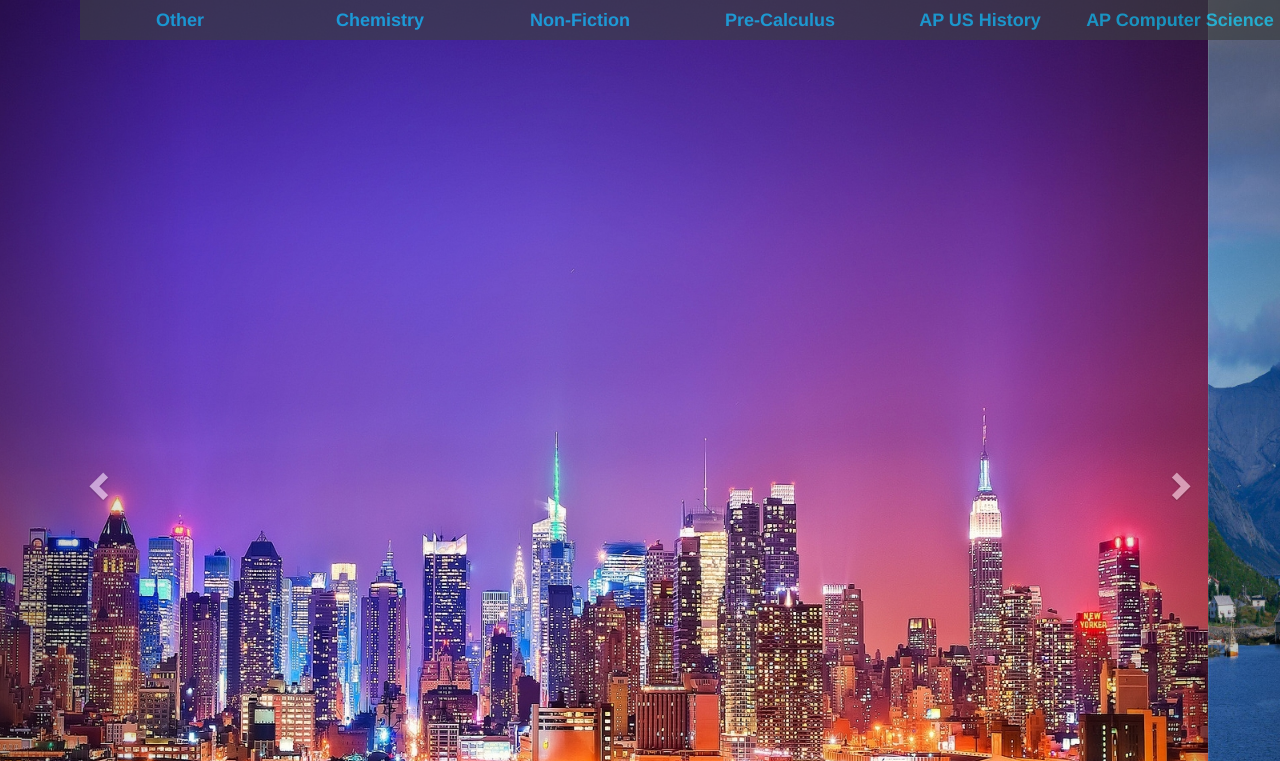
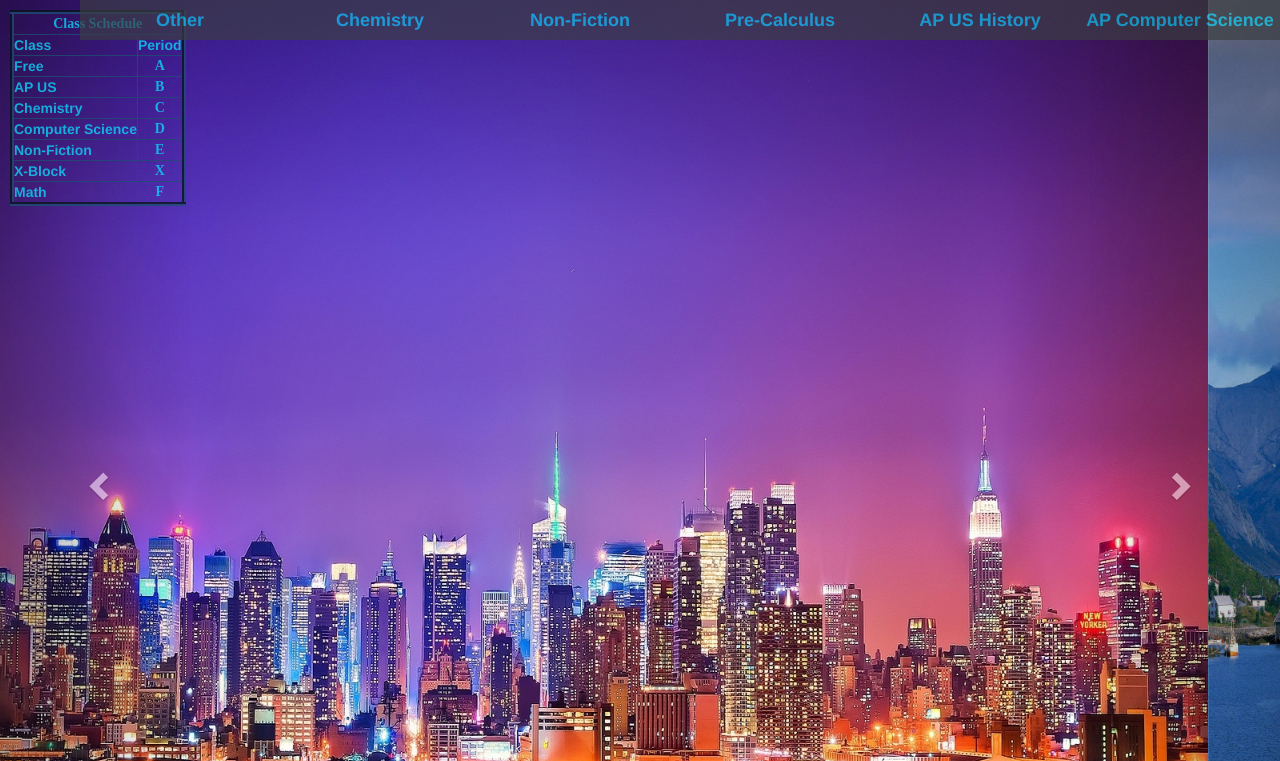
Before and after one commit to quinmcg/JuniorWebsiteProject-Out-of-Date, a plain HTML site: page index.html in a window 1280 px wide. Shown: the top 761 px of the page. Drawn offline with Linux system fonts and the light colour scheme.

Commit message:
Update style.css

```diff
--- a/style.css
+++ b/style.css
@@ -71,3 +71,36 @@ ul li ul li a{
     margin: 0, 2px, 0, 2px;
     padding: 0;
 }
+
+.cs50-table{
+    margin: 10px;
+    padding: 0;
+    list-style: none;
+    text-align: left;
+    padding: 0;
+    top: 0;
+    left: 0;
+    width: 100%;
+    position: fixed;
+    opacity: 0.8;
+}
+
+table{
+    border-color: #204d74;
+    color: #0ED2F7;
+    border-spacing: 0;
+}
+table tr td{
+    align-content: center;
+    color: #0ED2F7;
+}
+
+#table-title{
+    font-family: "PT Serif";
+    text-align: center;
+}
+
+#period{
+    text-align: center;
+    font-family: "PT Serif";
+}
```
